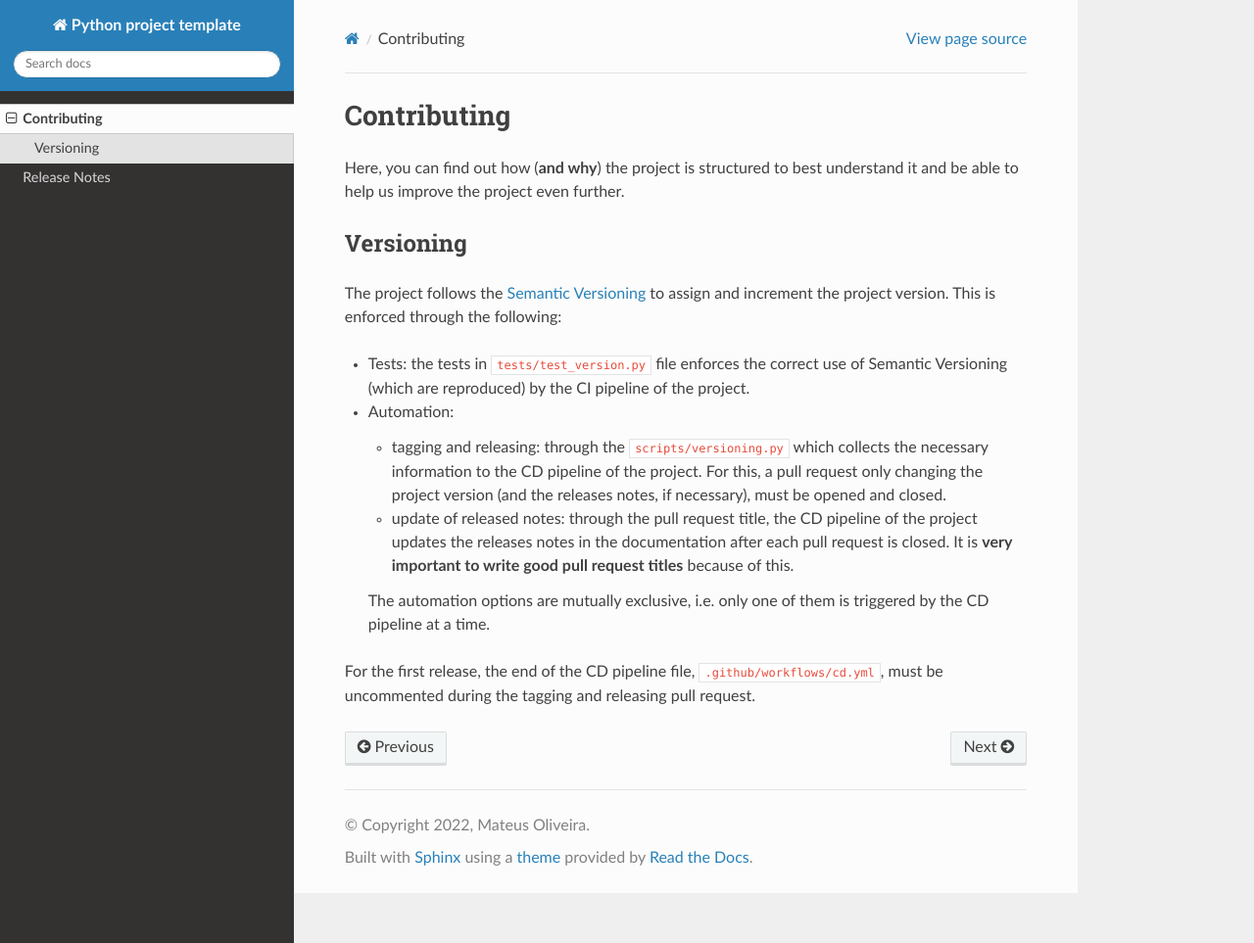
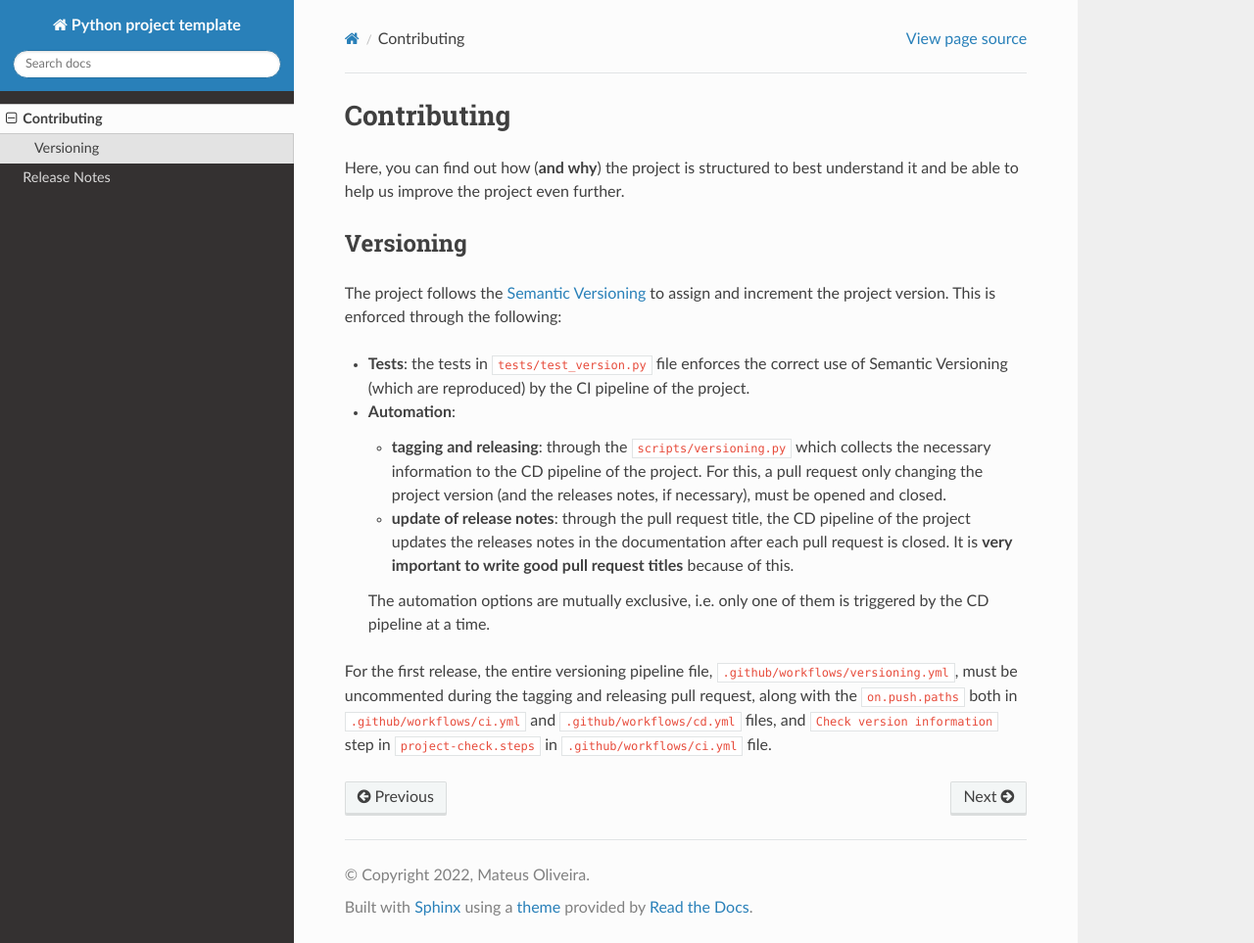
Before and after one commit to mateusoliveira43/python-project-template, a Sphinx documentation site: the page built from docs/contributing.rst, in a window 1280 px wide and 963 px high. Shown: the whole window at 98% size. Built offline with Sphinx 7.4.7 and the Read the Docs theme 2.0.0, drawn with Linux system fonts in a browser that asks for light colours; pages that are not in the unit, such as notebooks, are missing from menus.

Commit message:
fixup! feat: Automate tag and release versioning

```diff
--- a/docs/contributing.rst
+++ b/docs/contributing.rst
@@ -10,15 +10,15 @@ Versioning
 The project follows the `Semantic Versioning <https://semver.org/>`_ to assign
 and increment the project version. This is enforced through the following:
 
-- Tests: the tests in ``tests/test_version.py`` file enforces the correct use of
+- **Tests**: the tests in ``tests/test_version.py`` file enforces the correct use of
   Semantic Versioning (which are reproduced) by the CI pipeline of the project.
-- Automation:
+- **Automation**:
 
-  - tagging and releasing: through the ``scripts/versioning.py`` which collects
+  - **tagging and releasing**: through the ``scripts/versioning.py`` which collects
     the necessary information to the CD pipeline of the project. For this, a
     pull request only changing the project version (and the releases notes, if
     necessary), must be opened and closed.
-  - update of released notes: through the pull request title, the CD pipeline
+  - **update of release notes**: through the pull request title, the CD pipeline
     of the project updates the releases notes in the documentation after each
     pull request is closed. It is **very important to write good pull request
     titles** because of this.
@@ -26,6 +26,9 @@ and increment the project version. This is enforced through the following:
   The automation options are mutually exclusive, i.e. only one of them is
   triggered by the CD pipeline at a time.
 
-For the first release, the end of the CD pipeline file,
-``.github/workflows/cd.yml``, must be uncommented during the tagging and
-releasing pull request.
+For the first release, the entire versioning pipeline file,
+``.github/workflows/versioning.yml``, must be uncommented during the tagging and
+releasing pull request, along with the ``on.push.paths`` both in
+``.github/workflows/ci.yml`` and ``.github/workflows/cd.yml`` files, and
+``Check version information`` step in ``project-check.steps`` in
+``.github/workflows/ci.yml`` file.
--- a/pyproject.toml
+++ b/pyproject.toml
@@ -48,12 +48,6 @@ python_version = "3.7"
 strict = true
 show_error_codes = true
 
-[[tool.mypy.overrides]]
-module = [
-    "scripts.*",
-]
-ignore_missing_imports = true
-
 [tool.black]
 line-length = 79
 verbose = true
```
Also changed, not shown: 6 other files.
